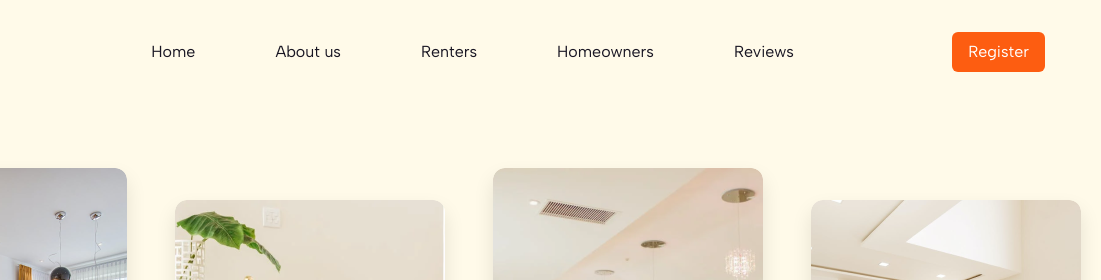
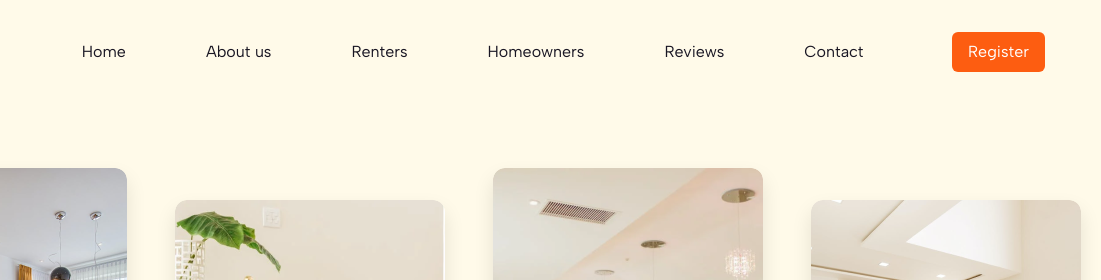
Before and after one commit to almondkiruthu/dwelling, a plain HTML site: page index.html in a window 1280 px wide. Shown: the top 280 px of the page, 179-1280 px from the left. Drawn offline with Linux system fonts and the light colour scheme.

Commit message:
Refactored the markup a lil bit

```diff
--- a/index.html
+++ b/index.html
@@ -30,6 +30,7 @@
             <li><a href="renters.html">Renters</a></li>
             <li><a href="homeowners.html">Homeowners</a></li>
             <li><a href="#reviews">Reviews</a></li>
+            <li><a href="#reviews">Contact</a></li>
           </div>
           <li class="header__button__holder">
             <button class="header__button">Register</button>
@@ -350,7 +351,7 @@ Popular Property Section
         </div>
       </section>
       <!-- ******************************************************
-Popular Property Section
+Property intro video Section
 ****************************************************** -->
       <section class="short__video container">
         <div class="short__video__content">
@@ -367,9 +368,9 @@ Popular Property Section
         </div>
       </section>
       <!-- ******************************************************
-Popular Property Section
+Client review Section
 ****************************************************** -->
-      <section class="review__section">
+      <section id="reviews" class="review__section">
         <div class="review__container container">
           <div class="review__toogle__and__header__contaner">
             <h2 class="review__header">What client say</h2>
@@ -555,9 +556,9 @@ Popular Property Section
       </section>
     </main>
     <!-- ******************************************************
-Popular Property Section
+Footer Section
 ****************************************************** -->
-    <footer class="footer__section container">
+    <footer id="contact" class="footer__section container">
       <div class="foooter__content">
         <div class="footer__images">
           <img
```
